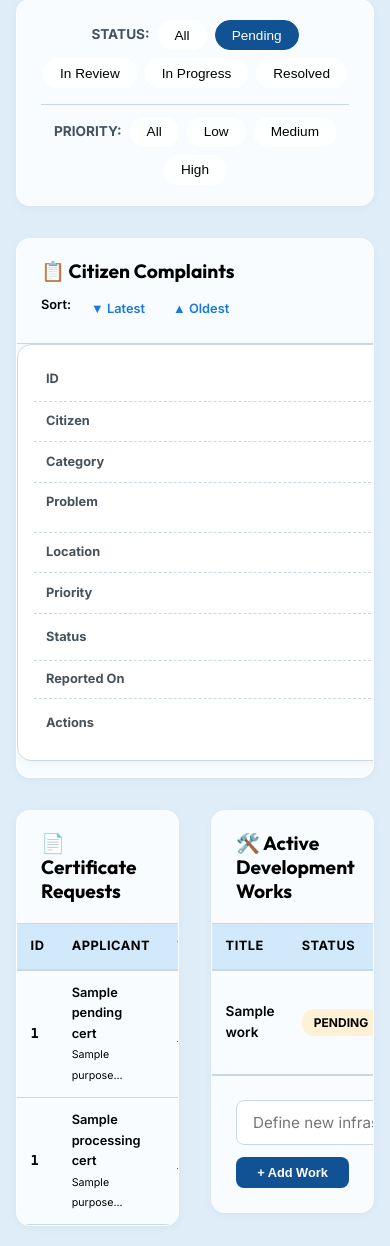
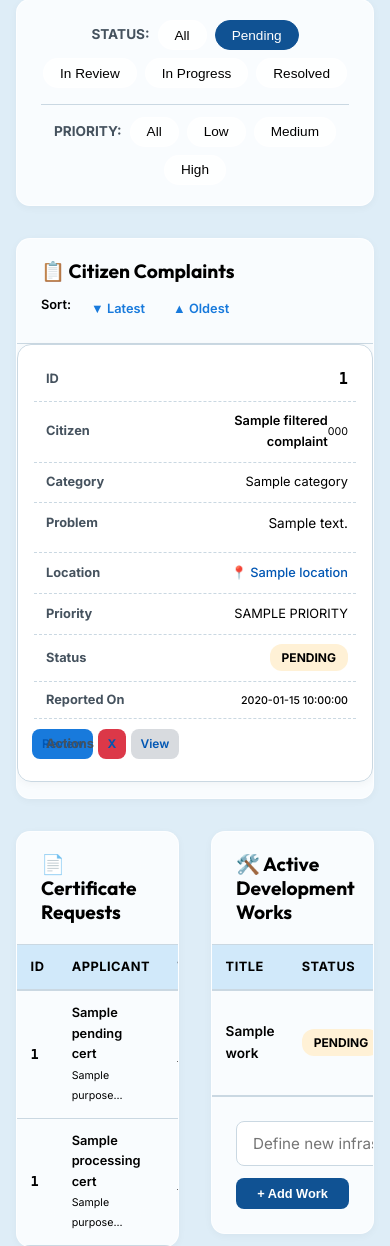
Before and after one commit to thumareddy-lgtm/sarpanch-agent, a Flask app: template templates/dashboard.html in a window 390 px wide. Shown: the part 1308-2554 px from the top of the page. Run offline with Flask 3, Linux system fonts and the light colour scheme; the template is opened without the code that fills it: most values are stand-ins (such as "Sample title", 1, 10 or a date in 2020); grey boxes marked "Sample" are stand-in pictures.

Commit message:
style: override table min-width and force complaints cards to fit 100% viewport width on mobile

```diff
--- a/templates/dashboard.html
+++ b/templates/dashboard.html
@@ -163,7 +163,12 @@
 
     /* Mobile Responsive Stacked Card Table */
     @media (max-width: 768px) {
-      #complaints-sec table,
+      #complaints-sec table {
+        display: block;
+        width: 100% !important;
+        min-width: 0 !important;
+      }
+
       #complaints-sec thead,
       #complaints-sec tbody,
       #complaints-sec th,
@@ -195,7 +200,7 @@
         padding: 0.6rem 0.5rem 0.6rem 45% !important;
         text-align: right !important;
         display: flex;
-        justify-content: space-between;
+        justify-content: flex-end !important;
         align-items: center;
         box-sizing: border-box;
       }
```
